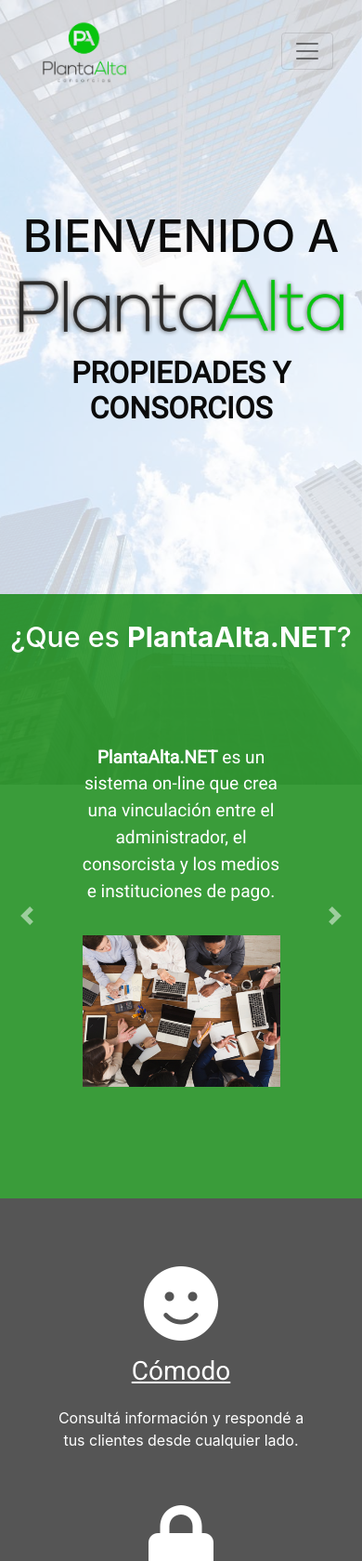
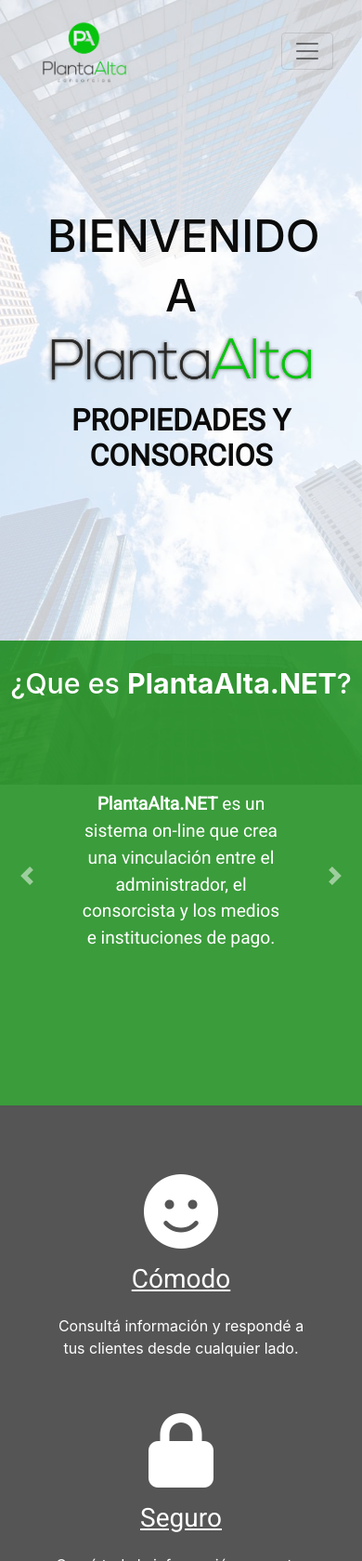
Before and after one commit to loops-ar/PlantaAlta, a plain HTML site: page index.html in a window 390 px wide. Shown: the top 1679 px of the page at 93% size. Drawn offline with nearby package versions, Linux system fonts and the light colour scheme.

Commit message:
Add files via upload

```diff
--- a/css/master.css
+++ b/css/master.css
@@ -68,12 +68,12 @@
 
   /* Title Text */
   .title-text{
-    padding: 5px 0 0 15%;
+    padding: 0;
     border-radius: 0px 20px;
   }
   @media (max-width: 1028px){
     .title-text{
-      padding: 0 0 50% 0;
+      padding: 0 10% 50% 10%;
     }
   }
   .title-div-text{
@@ -120,7 +120,7 @@
 }
 @media (max-width: 1028px){
   #about-us{
-  min-height: 650px;
+  min-height: 500px;
   }
 }
 .nosotros-text-r{
@@ -135,7 +135,7 @@
     font-size: 1.2rem;
     line-height: 1.8rem;
     text-align: center;
-    padding: 0 0 10% 0;
+    padding: 0 0 0 0;
   }
 }
 .nosotros-text-l{
@@ -150,14 +150,21 @@
     font-size: 1.2rem;
     line-height: 1.8rem;
     text-align: center;
-    padding: 10% 0 0 0;
+    padding: 0 0 0 0;
   }
 }
 .nosotros-img{
   border-radius: 5%;
   max-width: auto;
   max-height: auto;
+  display: block;
 }
+@media (max-width: 1028px){
+  .nosotros-img{
+  display: none;
+  }
+}
+
 .carousel-item{
   padding: 5% 15%;
 
--- a/index.html
+++ b/index.html
@@ -106,19 +106,19 @@
           <div class="carousel-item active">
             <div class="row mx-0 container-fluid">
               <h2 class="nosotros-text-r col-lg-6"><b>PlantaAlta.NET</b> es un sistema on-line que crea una vinculación entre el administrador, el consorcista y los medios e instituciones de pago.</h2>
-              <img class="nosotros-img d-block img-responsive col-lg-6" src="images/pa-office-working.png" alt="office-working">
+              <img class="nosotros-img img-responsive col-lg-6" src="images/pa-office-working.png" alt="office-working">
             </div>
           </div>
           <div class="carousel-item">
             <div class="row container-fluid">
-              <img class="nosotros-img d-block img-responsive col-lg-6" src="images/pa-cell-working.png" alt="office-working">
+              <img class="nosotros-img  mg-responsive col-lg-6" src="images/pa-cell-working.png" alt="office-working">
               <h2 class="nosotros-text-l col-lg-6">Al administrador le permite gestionar el consorcio y liquidar las expensas de manera simple y automatizada desde cualquier dispositivo con acceso a internet.</h2>
             </div>
           </div>
           <div class="carousel-item">
             <div class="row container-fluid">
               <h2 class="nosotros-text-r col-lg-6">Al consorcista le permite tener información on-line  y pagar de manera simple su expensa y gastos.</h2>
-              <img class="nosotros-img d-block img-responsive col-lg-6" src="images/pa-pay-working.png" alt="office-working">
+              <img class="nosotros-img img-responsive col-lg-6" src="images/pa-pay-working.png" alt="office-working">
             </div>
           </div>
         </div>
```
